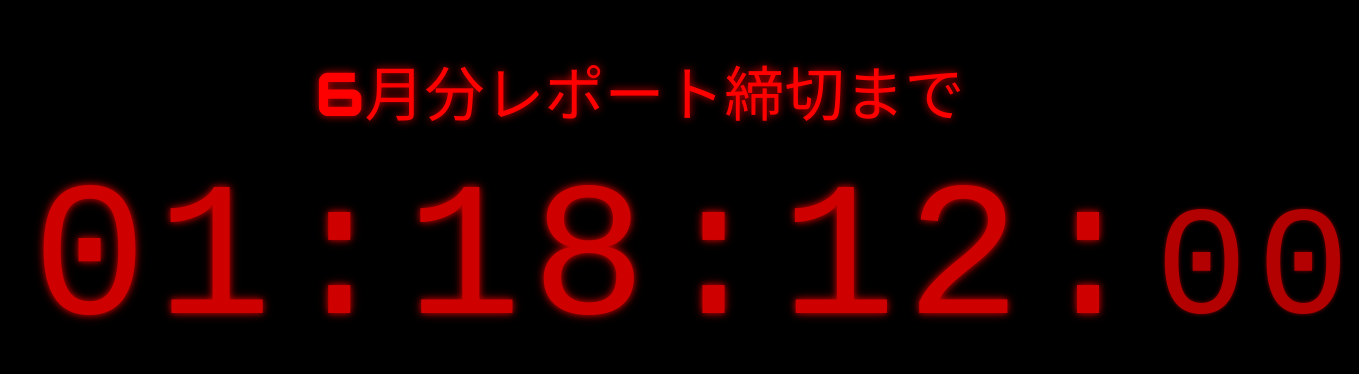
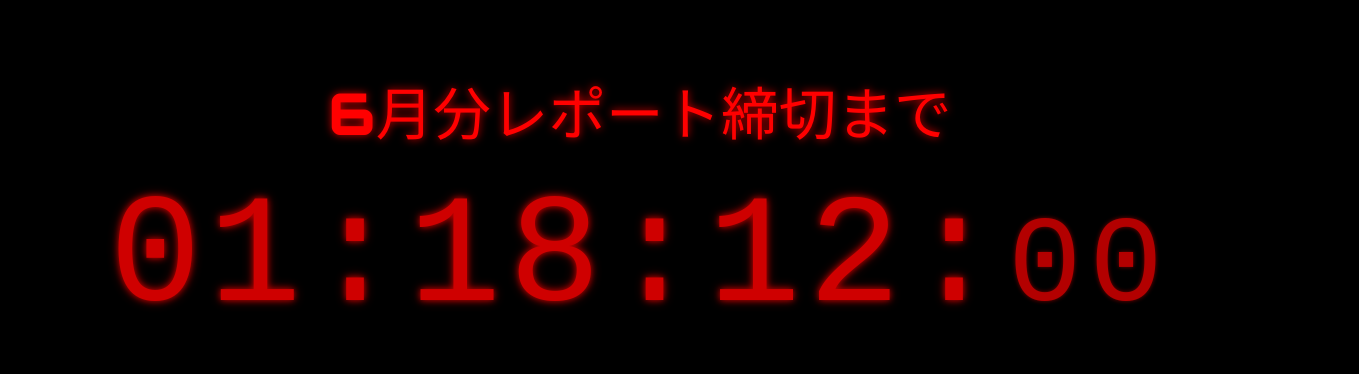
Before and after one commit to ryosuke0121/report-times, a plain HTML site: page index.html in a window 1280 px wide. Shown: the part 212-586 px from the top of the page, 1359 px wide, since content can reach past the window. Drawn offline with Linux system fonts and the light colour scheme; a web font is replaced by a local one.

Commit message:
T画面に収まるようにしたよT

```diff
--- a/style.css
+++ b/style.css
@@ -23,24 +23,35 @@ body {
 .container {
     width: 95%;
     margin: 0 auto;
+    /* --- ↓↓↓ ここから変更 ↓↓↓ --- */
+    display: flex;
+    flex-direction: column;
+    align-items: center;
+    /* --- ↑↑↑ ここまで変更 ↑↑↑ --- */
 }
 
 #title {
-    font-size: clamp(24px, 5vw, 60px);
+    /* --- ↓↓↓ ここから変更 ↓↓↓ --- */
+    /* 画面幅に応じてフォントサイズを調整し、折り返しを許可 */
+    font-size: clamp(1.5rem, 4.5vw, 3.75rem);
+    white-space: normal; /* 折り返しを許可 */
+    /* --- ↑↑↑ ここまで変更 ↑↑↑ --- */
     margin-bottom: 20px;
     font-weight: normal;
     text-shadow: 0 0 8px rgba(255, 0, 0, 0.8);
-    white-space: nowrap;
     font-variant-numeric: tabular-nums;
 }
 
 #timer {
     font-family: 'DSEG7', monospace;
-    font-size: clamp(48px, 15vw, 220px);
+    /* --- ↓↓↓ ここから変更 ↓↓↓ --- */
+    /* 画面幅に応じたフォントサイズを調整してはみ出しを防止 */
+    font-size: clamp(2.5rem, 12vw, 11rem);
+    white-space: nowrap; /* タイマーの数字は改行させない */
+    /* --- ↑↑↑ ここまで変更 ↑↑↑ --- */
     letter-spacing: 0.05em;
     text-shadow: 0 0 6px rgba(255, 0, 0, 0.9), 0 0 12px rgba(255, 0, 0, 0.5);
     animation: blink 1.5s infinite alternate;
-    white-space: nowrap;
 }
 
 @keyframes blink {
```
